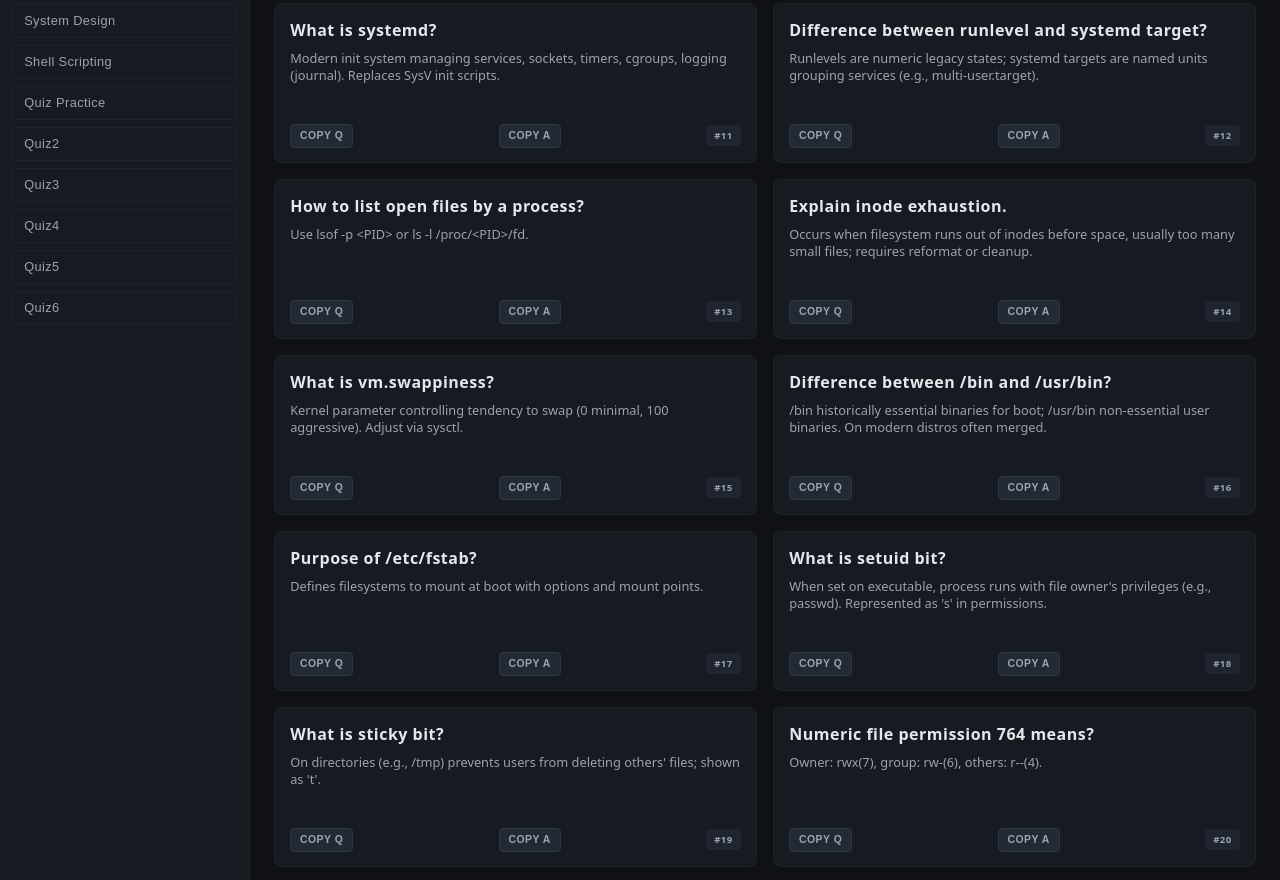
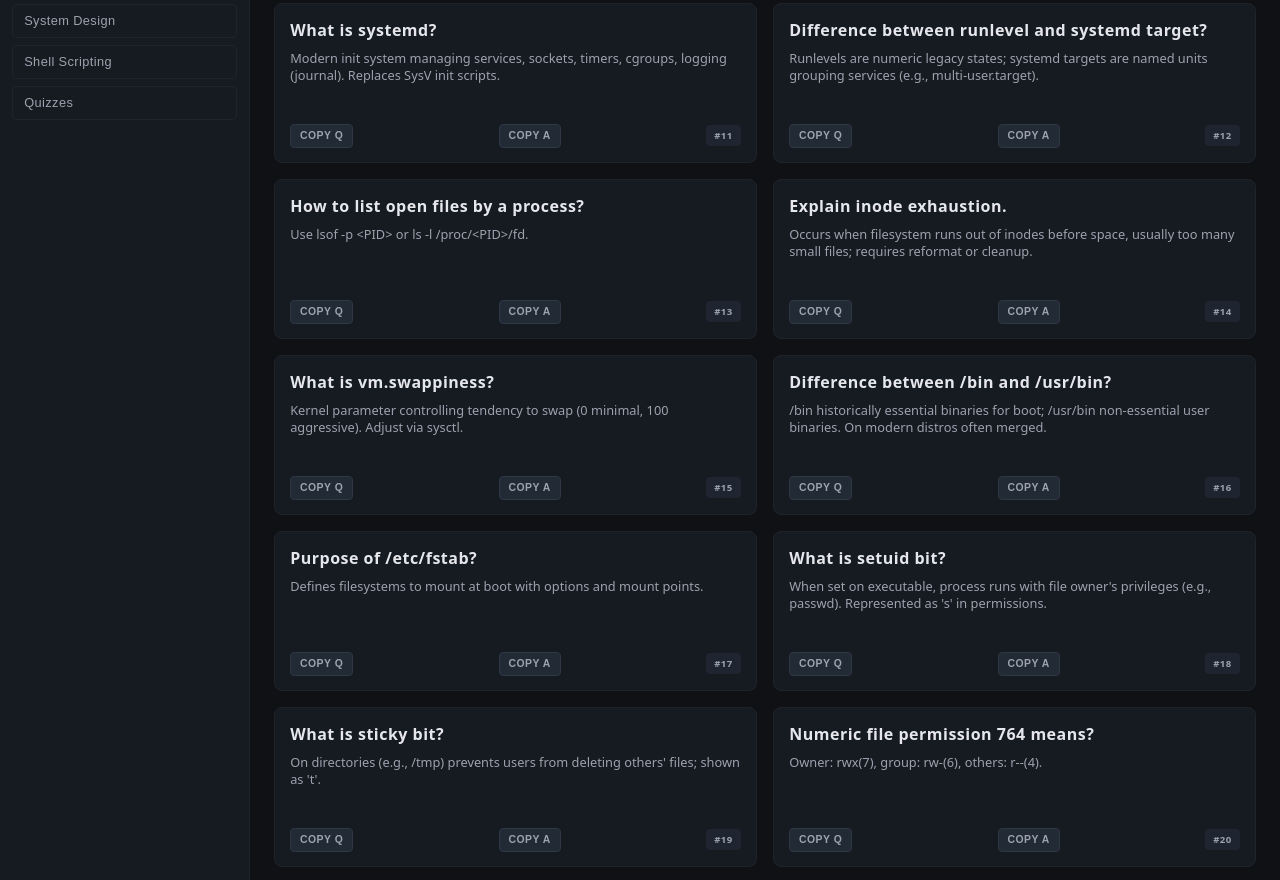
Before and after one commit to chaitanya1devops/learning-project, a plain HTML site: page frontend/index.html in a window 1280 px wide. Shown: the part 1093-1973 px from the top of the page. Drawn offline with Linux system fonts and the light colour scheme.

Commit message:
Update index.html

```diff
--- a/frontend/index.html
+++ b/frontend/index.html
@@ -56,12 +56,7 @@
                     <button class="tab-btn" data-topic="Networking Basics">Networking</button>
                     <button class="tab-btn" data-topic="System Design Basics">System Design</button>
                     <button class="tab-btn" data-topic="Shell Scripting">Shell Scripting</button>
-                    <button class="tab-btn" data-topic="Quiz Practice">Quiz Practice</button>
-                    <button class="tab-btn" data-topic="Quiz2">Quiz2</button>
-                    <button class="tab-btn" data-topic="Quiz3">Quiz3</button>
-                    <button class="tab-btn" data-topic="Quiz4">Quiz4</button>
-                    <button class="tab-btn" data-topic="Quiz5">Quiz5</button>
-                    <button class="tab-btn" data-topic="Quiz6">Quiz6</button>
+                    <button class="tab-btn" data-topic="Quizzes">Quizzes</button>
                 </nav>
             </aside>
 
```
